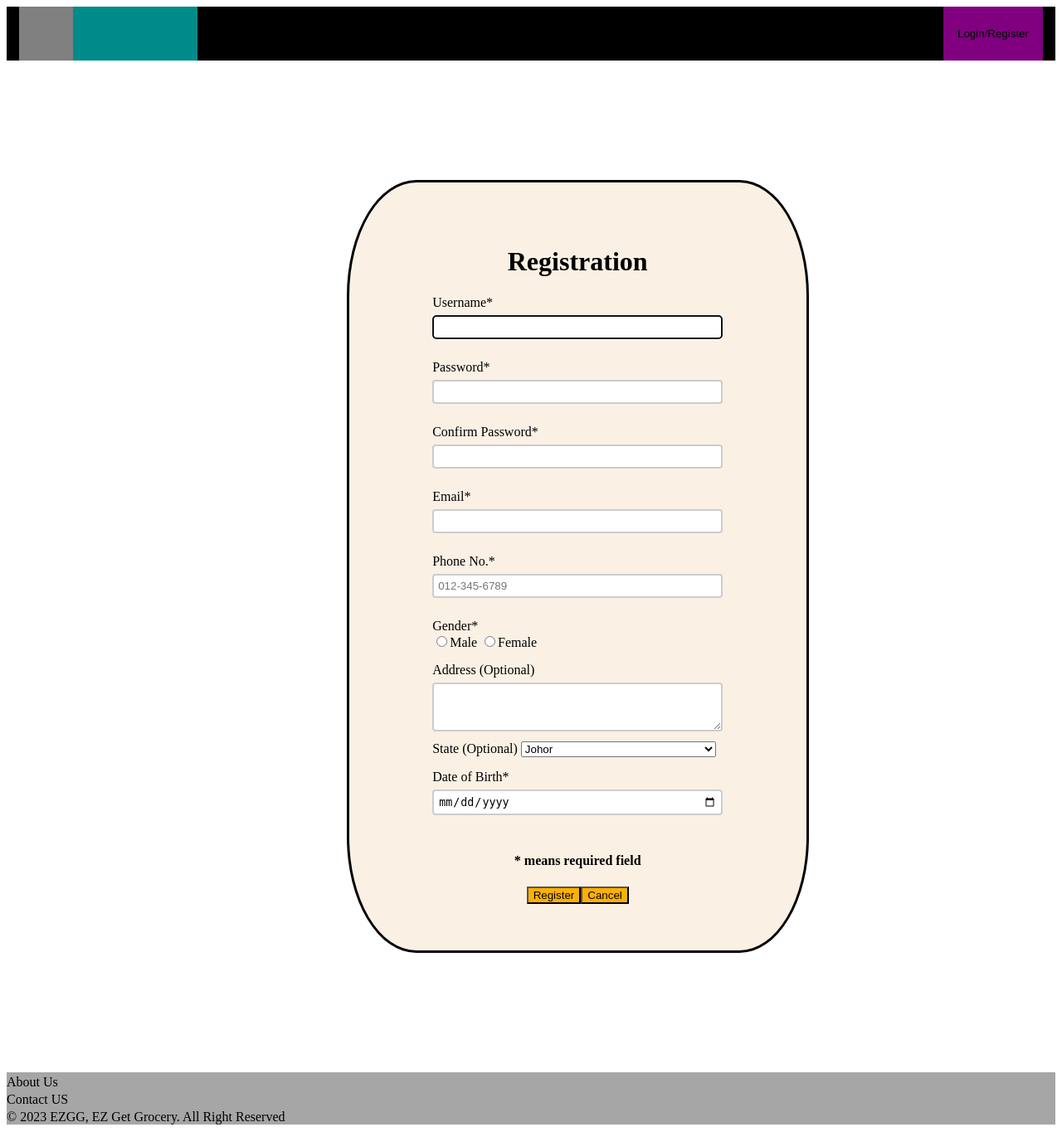
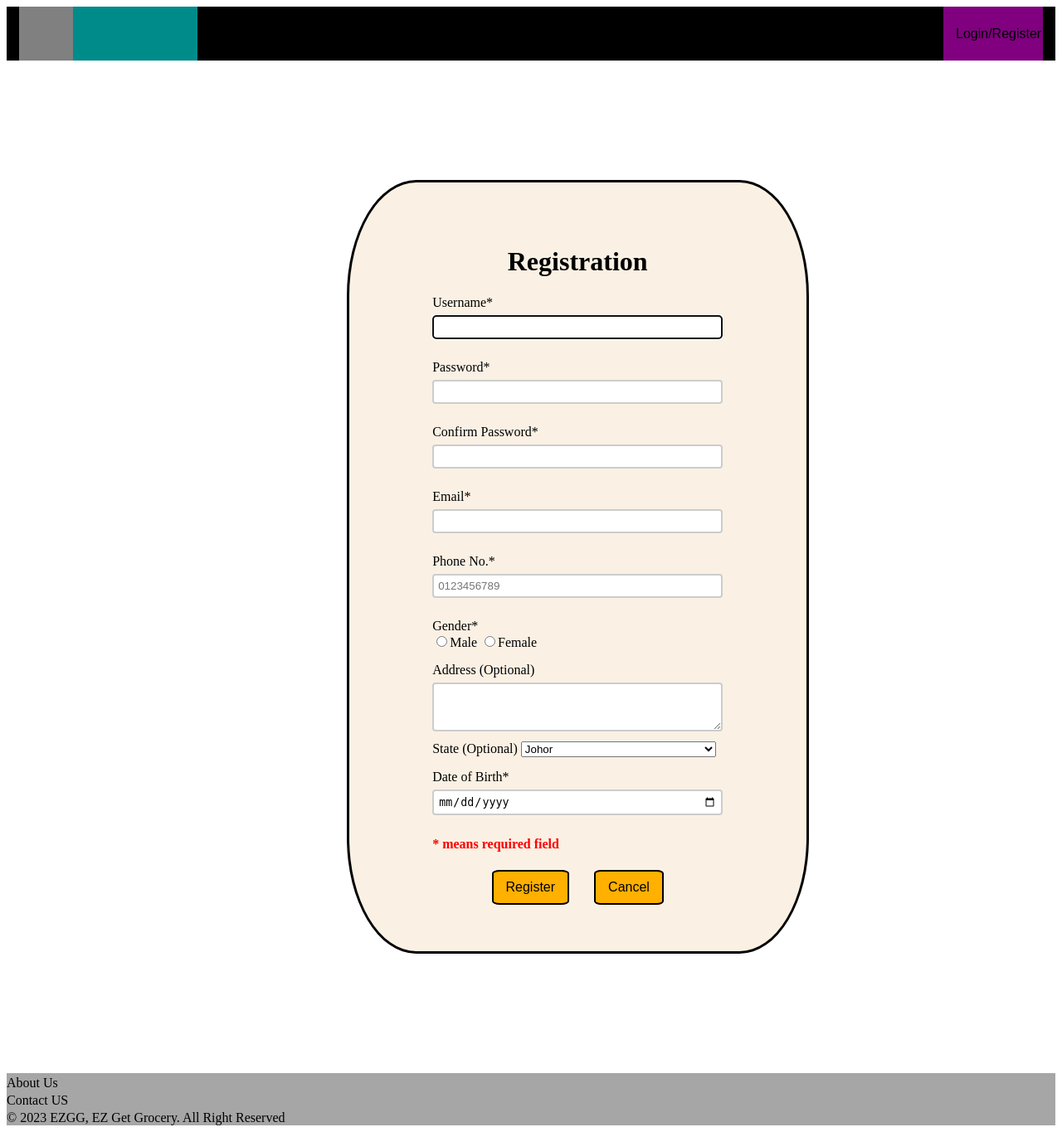
Before and after one commit to Mcproking/WDTAssignment, a PHP site: page /Register.php in a window 1280 px wide. Shown: the whole page at 83% size. Run offline with PHP 8.4, Linux system fonts and the light colour scheme.

Commit message:
Updates on Register php css and js

```diff
--- a/JavaScript/register.js
+++ b/JavaScript/register.js
@@ -1,3 +1,4 @@
+//Password Validation
 var input = document.getElementById("password");
 var Uletter = document.getElementById("Uletter");
 var Lletter = document.getElementById("Lletter");
@@ -62,3 +63,21 @@ input.onkeyup = function() {
         Char8.classList.add("invalid");
     }
 }
+
+//Confirm Password Validation
+
+var password = document.getElementById("password");
+var Confirm = document.getElementById("confirm");
+var confirmValidate = document.getElementById("confirmValidate");
+
+Confirm.onchange = function() {
+
+    if (password.value != Confirm.value) {
+        confirmValidate.classList.remove("original");
+        confirmValidate.classList.add("change");
+    }
+    else {
+        confirmValidate.classList.remove("change");
+        confirmValidate.classList.add("original");
+    }
+}
--- a/Register.php
+++ b/Register.php
@@ -20,12 +20,12 @@
             <form action="./admin" method="post" id="Form">
                 <div id="Username">
                     <label for="username">Username* </label><br>
-                    <input type="text" name="txtUsername" id="username"  class="input" autofocus required>
+                    <input type="text" name="txtUsername" id="username" class="input" autofocus required>
                 </div>
 
                 <div id="Password">
                     <label for="password">Password* </label><br>
-                    <input type="password" name="txtPassword" id="password"  class="input" pattern="(?=.*[A-Z])(?=.*[a-z])(?=.*\d)(?=.*?[~`!@#$%^&*()_+\-=\[\]{};:\\|,.<>\/?]).{8,}" title="Password must contain at least one uppercase letter, one lowercase letter, one digit, one special character, and at least 8 characters in length" required>
+                    <input type="password" name="txtPassword" id="password" class="input" pattern="(?=.*[A-Z])(?=.*[a-z])(?=.*\d)(?=.*?[~`!@#$%^&*()_+\-=\[\]{};:\\|,.<>\/?]).{8,}" title="Password must contain at least one uppercase letter, one lowercase letter, one digit, one special character, and at least 8 characters in length" required>
                 </div>
 
                 <div id="Requirements">
@@ -44,6 +44,12 @@
                     <input type="password" name="txtConfirmPassword" id="confirm" class="input" required>
                 </div>
 
+                <div id="confirmValidate" class="original">
+                    <p id="passValidate">Confirm password does not match with your password<br>Please enter again</p>
+                </div>
+
+                <script src="./JavaScript/register.js"></script>
+
                 <div id="Email">
                     <label for="email">Email* </label><br>
                     <input type="email" name="txtEmail" id="email" class="input" required>
@@ -51,7 +57,7 @@
 
                 <div id="Phone_No">
                     <label for="phone">Phone No.* </label><br>
-                    <input type="tel" name="Phone" id="phone"  class="input" placeholder="012-345-6789" pattern="[0-9]{3}-[0-9]{3}-[0-9]{4}" required>
+                    <input type="tel" name="Phone" id="phone" class="input" placeholder="0123456789" minlength="10" maxlength="11" required>
                 </div>
 
                 <div id="Gender">
--- a/static/register.css
+++ b/static/register.css
@@ -47,12 +47,35 @@
     height: 80px;
 }
 
+#Field {
+    color: red;
+    text-align: left;
+    margin-top: -20px;
+}
+
 /*Submit and Cancel buttons*/
 
 button {
     background-color: #FFB000;
     color: black;
-  }
+    font-size: 16px;
+    padding-left: 15px;
+    padding-right: 15px;
+    padding-top: 10px;
+    padding-bottom: 10px;
+}
+
+#registerButton {
+    margin-right: 15px;
+    border-radius: 10%;
+    border: 2px solid black;
+}
+
+#cancel {
+    margin-left: 15px;
+    border-radius: 10%;
+    border: 2px solid black;
+}
 
 #Buttons{
     display: flex;
@@ -72,7 +95,8 @@ button {
     color: #000;
     position: relative;
     padding: 20px;
-    margin-top: 10px;
+    margin-top: -5px;
+    margin-bottom: 2px;
 }
 
 #Requirements p {
@@ -105,3 +129,18 @@ button {
     font-size: 16px;
     padding-left: 25px;
 }
+
+/*Confirm Password Validation */
+
+.original {
+    display: none;
+}
+
+.change {
+    background: #f1f1f1;
+    color: red;
+    position: relative;
+    padding: 10px;
+    margin-top: -5px;
+    margin-bottom: 2px;
+}
```
